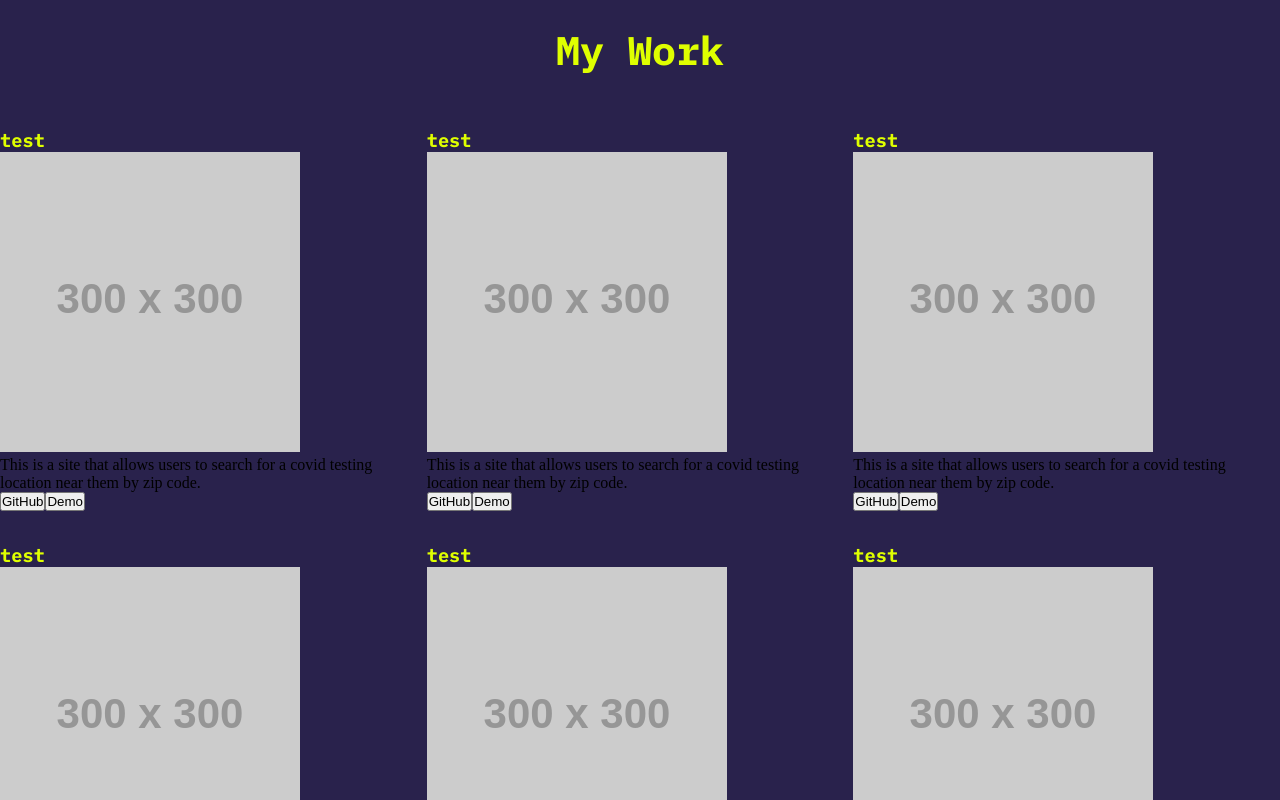
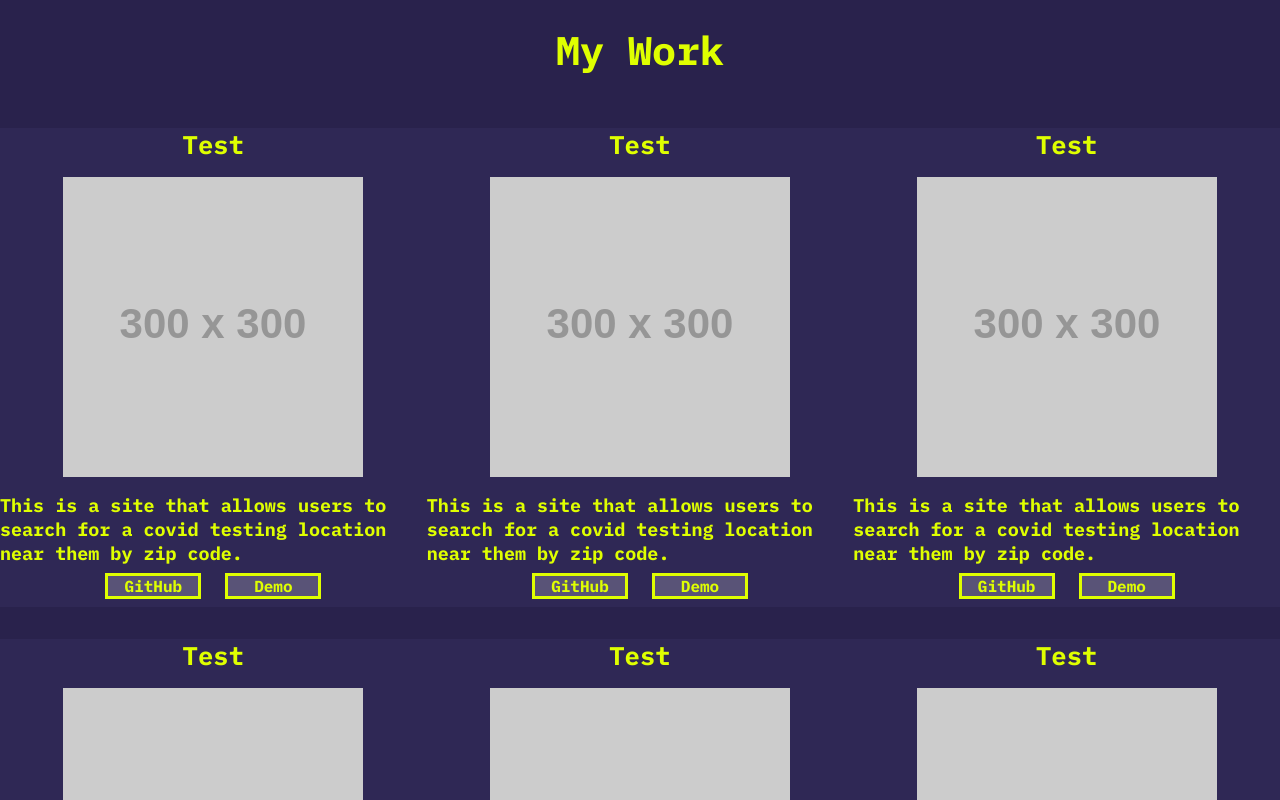
Before and after one commit to rquiroz32/Portfolio_V1, a React (Create React App) app in the folder client/: page / in a window 1280 px wide. Shown: the part 1380-2180 px from the top of the page. Built offline with nearby package versions, Linux system fonts and the light colour scheme.

Commit message:
portfolio and project card changes

```diff
--- a/client/src/Components/Portfolio/Portfolio.css
+++ b/client/src/Components/Portfolio/Portfolio.css
@@ -17,3 +17,21 @@
     display: grid;
     grid-template-columns: repeat(3, 1fr);
 }
+
+@media all and (max-width:900px){
+
+    .portfolio-Container{
+        display: grid;
+        grid-template-columns: repeat(2, 1fr);
+    }
+
+}
+
+@media all and (max-width:625px){
+
+    .portfolio-Container{
+        display: grid;
+        grid-template-columns: repeat(1, 1fr);
+    }
+
+}
--- a/client/src/Components/Portfolio/Portfolio.js
+++ b/client/src/Components/Portfolio/Portfolio.js
@@ -10,12 +10,12 @@ class Portfolio extends Component {
             <section className='section-Portfolio'>
                 <h1 className='portfolio-Title'>My Work</h1>
                 <div className='portfolio-Container'>
-                    <ProjectCard projTitle={'test'} projImage={'https://via.placeholder.com/300'} projDescription={'This is a site that allows users to search for a covid testing location near them by zip code.'}></ProjectCard>
-                    <ProjectCard projTitle={'test'} projImage={'https://via.placeholder.com/300'} projDescription={'This is a site that allows users to search for a covid testing location near them by zip code.'}></ProjectCard>
-                    <ProjectCard projTitle={'test'} projImage={'https://via.placeholder.com/300'} projDescription={'This is a site that allows users to search for a covid testing location near them by zip code.'}></ProjectCard>
-                    <ProjectCard projTitle={'test'} projImage={'https://via.placeholder.com/300'} projDescription={'This is a site that allows users to search for a covid testing location near them by zip code.'}></ProjectCard>
-                    <ProjectCard projTitle={'test'} projImage={'https://via.placeholder.com/300'} projDescription={'This is a site that allows users to search for a covid testing location near them by zip code.'}></ProjectCard>
-                    <ProjectCard projTitle={'test'} projImage={'https://via.placeholder.com/300'} projDescription={'This is a site that allows users to search for a covid testing location near them by zip code.'}></ProjectCard>
+                    <ProjectCard projTitle={'Test'} projImage={'https://via.placeholder.com/300'} projDescription={'This is a site that allows users to search for a covid testing location near them by zip code.'}></ProjectCard>
+                    <ProjectCard projTitle={'Test'} projImage={'https://via.placeholder.com/300'} projDescription={'This is a site that allows users to search for a covid testing location near them by zip code.'}></ProjectCard>
+                    <ProjectCard projTitle={'Test'} projImage={'https://via.placeholder.com/300'} projDescription={'This is a site that allows users to search for a covid testing location near them by zip code.'}></ProjectCard>
+                    <ProjectCard projTitle={'Test'} projImage={'https://via.placeholder.com/300'} projDescription={'This is a site that allows users to search for a covid testing location near them by zip code.'}></ProjectCard>
+                    <ProjectCard projTitle={'Test'} projImage={'https://via.placeholder.com/300'} projDescription={'This is a site that allows users to search for a covid testing location near them by zip code.'}></ProjectCard>
+                    <ProjectCard projTitle={'Test'} projImage={'https://via.placeholder.com/300'} projDescription={'This is a site that allows users to search for a covid testing location near them by zip code.'}></ProjectCard>
                 </div>
             </section>
         )
--- a/client/src/Components/Projectcard/ProjectCard.css
+++ b/client/src/Components/Projectcard/ProjectCard.css
@@ -1,8 +1,57 @@
 .project-Card {
     margin-top: 2rem;
+    align-self: center;
+    justify-self: center;
+    background-color: #2f2855;
+
+
 }
 
 .project-Title {
+    text-align: center;
+    font-size: 1.6rem;
     font-family: 'IBM Plex Mono', monospace;
     color: #DFFF00;
+
 }
+
+.project-Image {
+    display: block;
+    margin: 1rem auto;
+    /* margin: .25rem 10rem; */
+}
+
+.project-Description {
+    margin-top: 1rem;
+    font-family: 'IBM Plex Mono', monospace;
+    font-size: 1.15rem;
+    color: #DFFF00;
+}
+
+.project-BtnContainer {
+
+    display: flex;
+    justify-content: center;
+}
+
+.project-Btn {
+    border-style: solid;
+    border-width: 3px;
+    border-color: #DFFF00;
+    font-family: 'IBM Plex Mono', monospace;
+    font-size: 1rem;
+    color: #DFFF00;
+    margin: .50rem .75rem;
+    width: 6rem;
+    height: 1.25rem;
+    background: #fff;
+    /* fallback color for old browsers */
+    background: rgba(255, 255, 255, 0.2);
+    padding-bottom: 1.25rem;
+    cursor: pointer;
+}
+
+
+@media all and (max-width:768px){
+
+}
--- a/client/src/Components/Projectcard/ProjectCard.js
+++ b/client/src/Components/Projectcard/ProjectCard.js
@@ -7,10 +7,14 @@ function ProjectCard(props) {
 
         <div className='project-Card'>
             <h3 className='project-Title'>{props.projTitle}</h3>
-            <img src={props.projImage}></img>
-            <p className='projDescription'>{props.projDescription}</p>
-            <button className='projBtn'>GitHub</button>
-            <button className='projBtn'>Demo</button>
+            <img className='project-Image' src={props.projImage}></img>
+            <p className='project-Description'>{props.projDescription}</p>
+
+            <div className='project-BtnContainer'>
+                <button className='project-Btn'>GitHub</button>
+                <button className='project-Btn'>Demo</button>
+            </div>
+
         </div>
 
 
```
